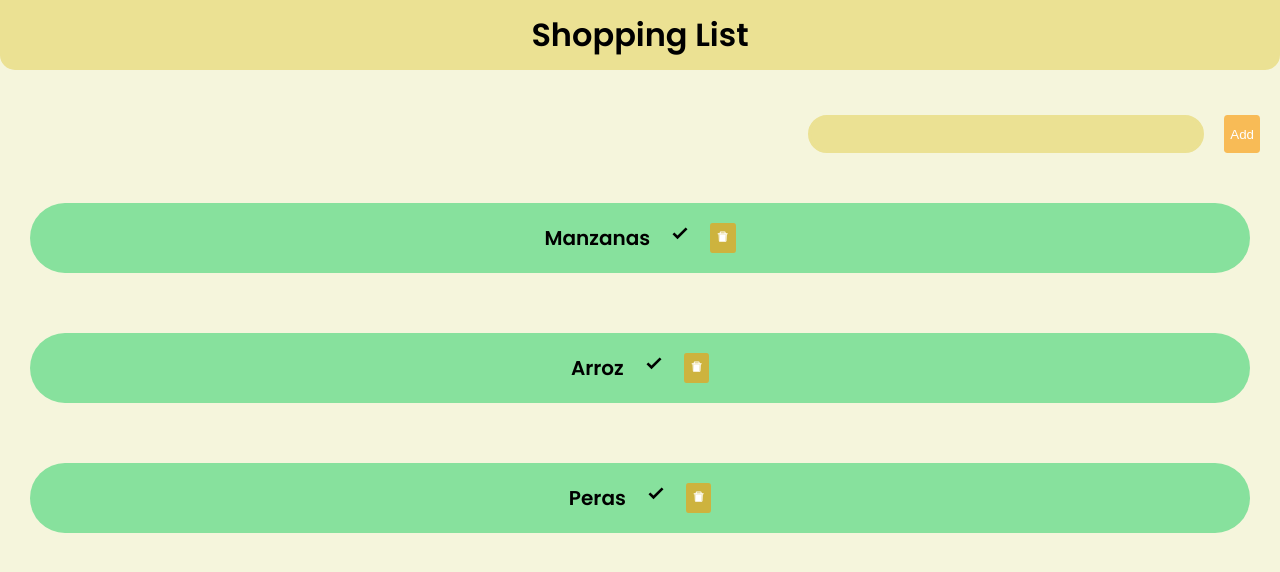
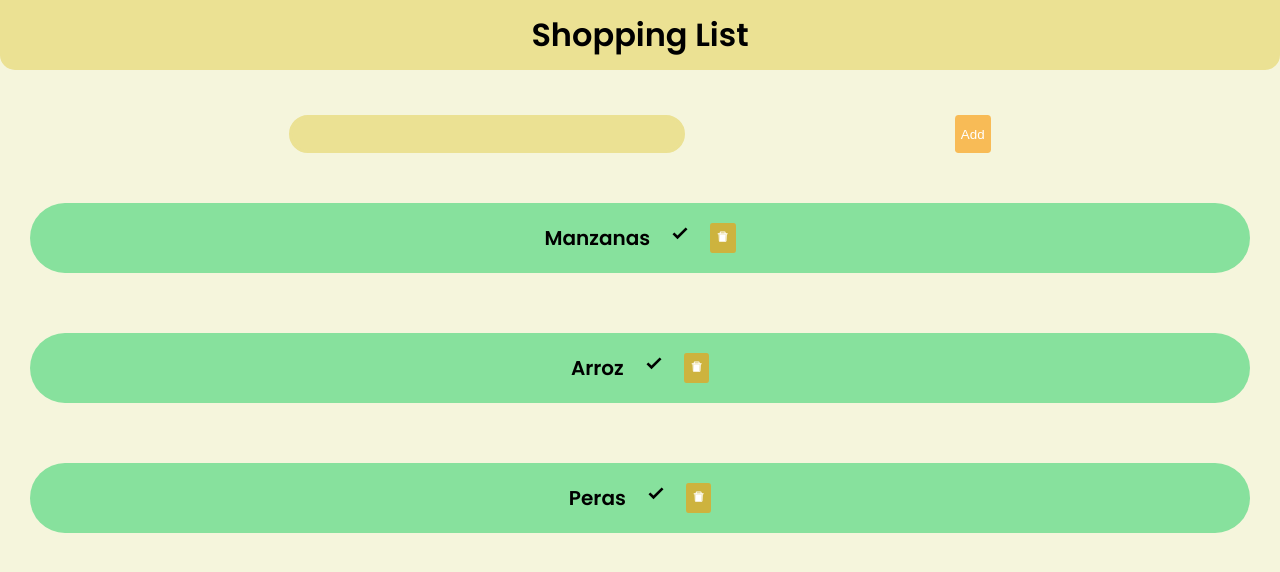
Before and after one commit to ItzAle/shopping-list, a React (Create React App) app: page / in a window 1280 px wide. Shown: the top 572 px of the page. Built offline with nearby package versions, Linux system fonts and the light colour scheme; the HTML template or start-up script is replaced by a standard one.

Commit message:
input css

```diff
--- a/public/index.html
+++ b/public/index.html
@@ -24,7 +24,7 @@
       work correctly both with client-side routing and a non-root public URL.
       Learn how to configure a non-root public URL by running `npm run build`.
     -->
-    <title>React App</title>
+    <title>SHOPING LIST</title>
   </head>
   <body>
     <noscript>You need to enable JavaScript to run this app.</noscript>
--- a/src/components/form/form.module.css
+++ b/src/components/form/form.module.css
@@ -1,6 +1,6 @@
 .inputs{
     display: flex;
-    gap: 20px;
-    justify-content: flex-end;
+    gap: -35px;
+    justify-content: space-evenly;
     align-items: stretch;
 }
```
Also changed, not shown: 1 other file (tests, documents, lock files or other folders).
